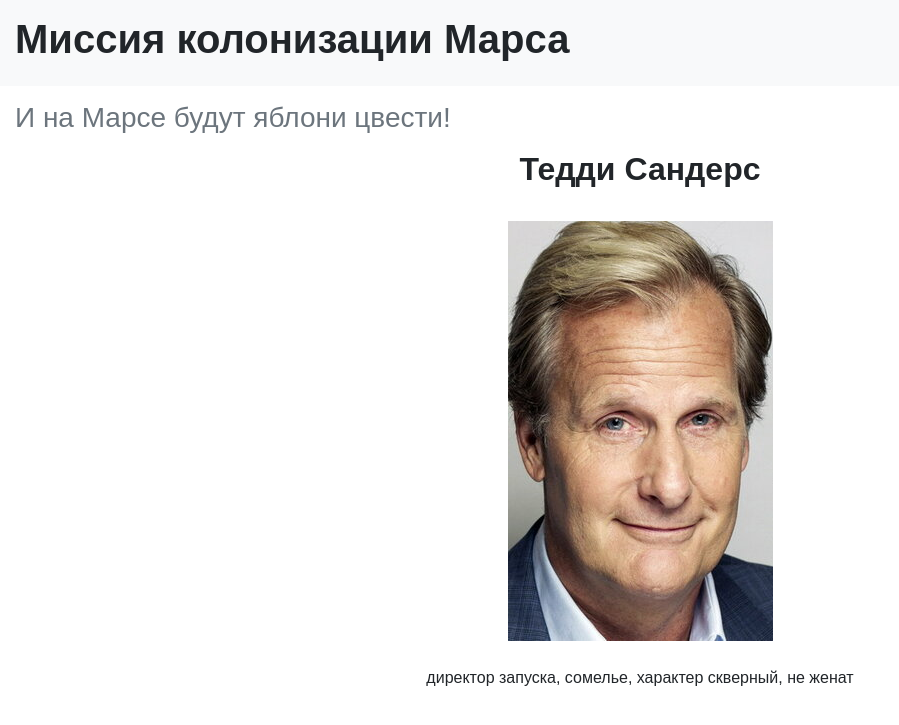
After one commit to Qarkarich/flask_yandex, a Flask app: page /member in a window 1280 px wide. The commit adds this page. Shown: the top 725 px of the page, without its empty margins (0-899 px from the left). Run offline with Flask 2, Linux system fonts and the light colour scheme.

Commit message:
random members

```diff
--- a/index.py
+++ b/index.py
@@ -1,6 +1,9 @@
+import pprint
+
 from flask import Flask, render_template, url_for, redirect, request
 from loginform import LoginForm
 import os
+import json
 
 app = Flask(__name__)
 app.config['SECRET_KEY'] = 'marsirovka'
@@ -130,5 +133,15 @@ def show_galery():
                                img_path=os.path.join('static', 'img/galery_slides'))
 
 
+@app.route('/member')
+def random_member():
+    with open(os.path.join('templates', 'members.json')) as members_file:
+        data = json.load(members_file)['members']
+
+    icon_path = os.path.join('static', 'img/member_img')
+
+    return render_template('random_member.html', crew=data, img_path=icon_path)
+
+
 if __name__ == '__main__':
     app.run(port=8080, host='127.0.0.1')
--- a/static/css/blocks_style.css
+++ b/static/css/blocks_style.css
@@ -10,3 +10,12 @@
     left: 50%;
     transform: translateX(-50%);
 }
+
+.member {
+    width: 100%;
+    text-align: center;
+}
+
+.member img {
+    margin: 25px;
+}
--- /dev/null
+++ b/templates/members.json
@@ -0,0 +1,19 @@
+{
+    "members": [
+        {
+            "name": "Марк Уотни",
+            "img": "watney.jpeg",
+            "prof": ["биолог", "член экипажа", "астронавт", "характер приятный", "не женат"]
+        },
+        {
+            "name": "Тедди Сандерс",
+            "img": "sanders.jpeg",
+            "prof": ["директор запуска", "сомелье", "характер скверный", "не женат"]
+        },
+        {
+            "name": "Ридли Скотт",
+            "img": "scott.jpeg",
+            "prof": ["капитан корабля", "охотник на марсиан", "характер скверный", "не женат"]
+        }
+    ]
+}
--- /dev/null
+++ b/templates/random_member.html
@@ -0,0 +1,10 @@
+{% extends "base.html" %}
+
+{% block content %}
+    {% set member = crew|random %}
+    <div class="member">
+        <h2>{{ member['name'] }}</h2>
+        <img src="{{ img_path }}/{{ member['img'] }}" alt="{{ member['name'] }}">
+        <p>{{ member['prof']|join(', ') }}</p>
+    </div>
+{% endblock %}
```
Also changed, not shown: static/img/member_img/sanders.jpeg (added), static/img/member_img/scott.jpeg (added), static/img/member_img/watney.jpeg (added).
